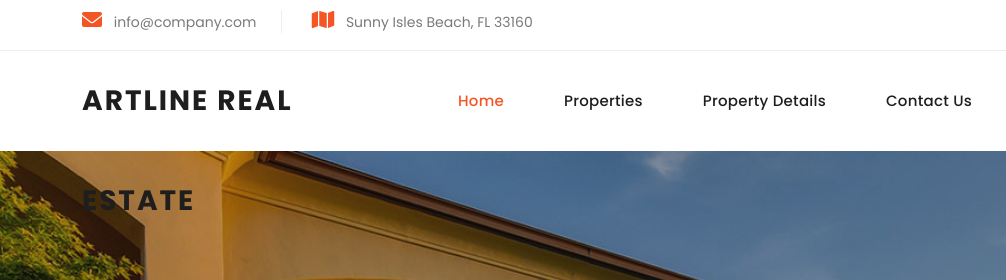
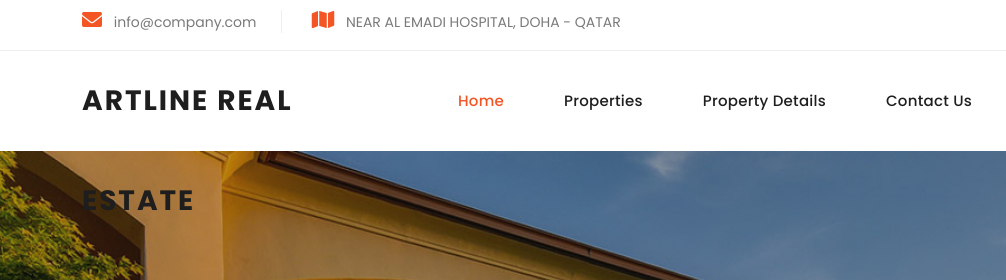
Before and after one commit to jasimkk65/villa_agency, a plain HTML site: page index.html in a window 1280 px wide. Shown: the top 280 px of the page, 0-1006 px from the left. Drawn offline with nearby package versions, Linux system fonts and the light colour scheme.

Commit message:
Update index.html

```diff
--- a/index.html
+++ b/index.html
@@ -49,7 +49,7 @@ https://templatemo.com/tm-591-villa-agency
         <div class="col-lg-8 col-md-8">
           <ul class="info">
             <li><i class="fa fa-envelope"></i> info@company.com</li>
-            <li><i class="fa fa-map"></i> Sunny Isles Beach, FL 33160</li>
+            <li><i class="fa fa-map"></i> NEAR AL EMADI HOSPITAL, DOHA - QATAR</li>
           </ul>
         </div>
         <div class="col-lg-4 col-md-4">
```
